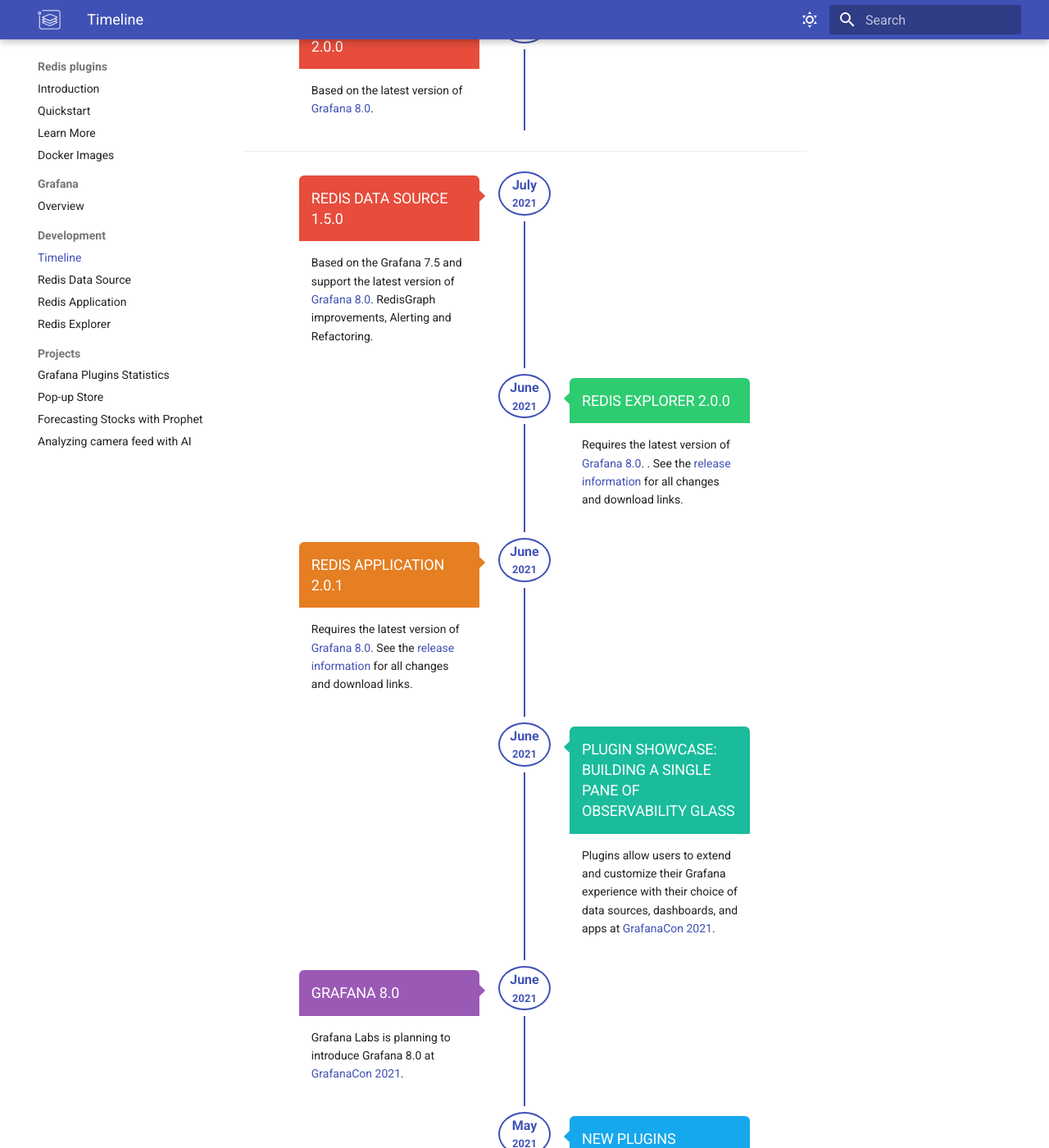
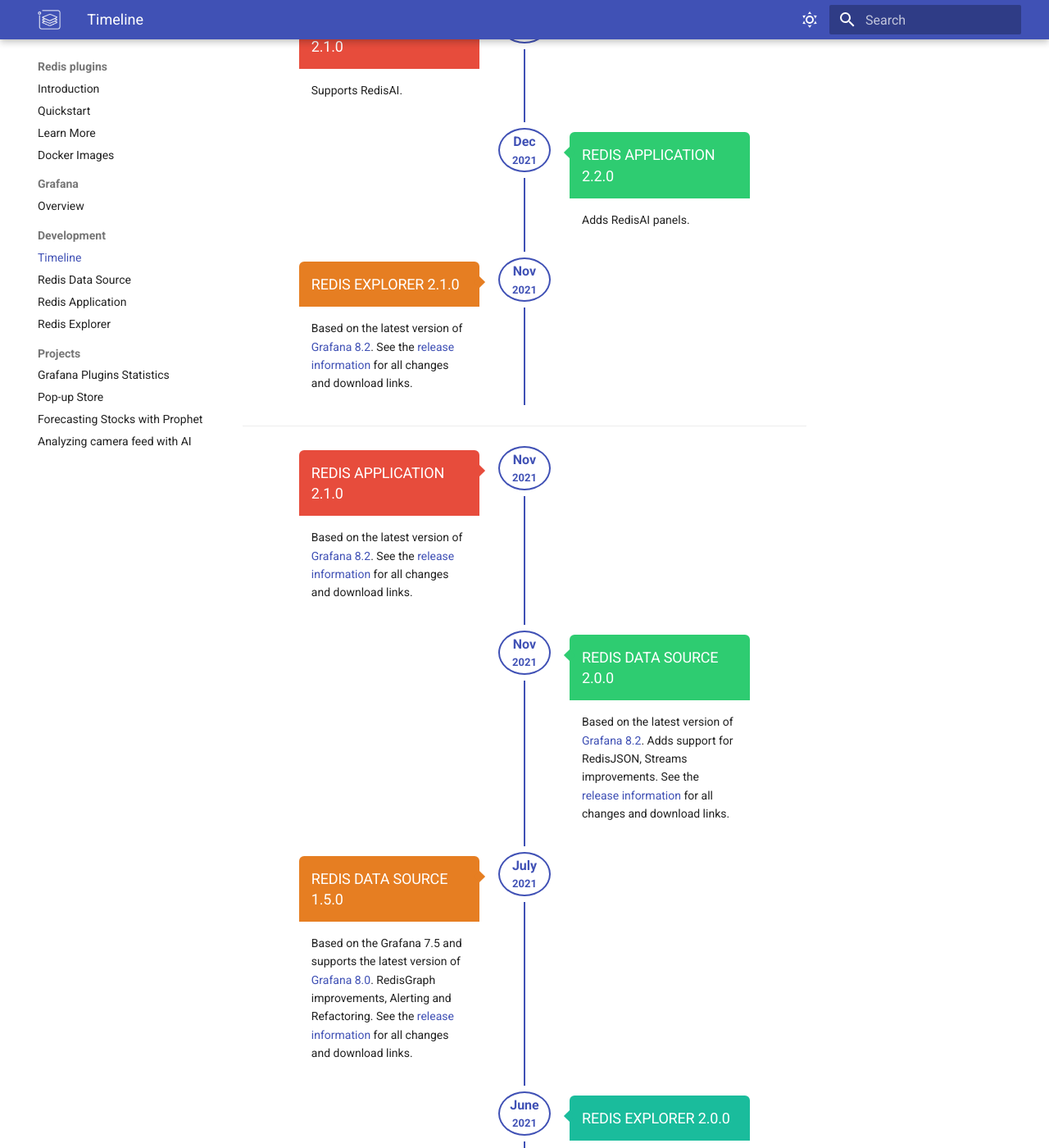
Before and after one commit to RedisGrafana/RedisGrafana, an MkDocs documentation site: the page built from docs/timeline.md, in a window 1280 px wide and 1400 px high, scrolled down 229 px. Shown: the whole window at 82% size. Built offline with MkDocs 1.6.1 and Material for MkDocs 9.7.7, drawn with Linux system fonts in a browser that asks for light colours.

Commit message:
Update Timeline and add Demo (#93)

```diff
--- a/docs/overrides/content/dates.html
+++ b/docs/overrides/content/dates.html
@@ -155,16 +155,41 @@
   <article>
     <div class="inner">
       <span class="date">
-        <span class="month">Oct</span>
+        <span class="month">Dec</span>
         <span class="year">2021</span>
       </span>
-      <h2>Redis Data Source 2.0.0</h2>
+      <h2>Redis Data Source 2.1.0</h2>
+      <p>Supports RedisAI.</p>
+    </div>
+  </article>
+  <article>
+    <div class="inner">
+      <span class="date">
+        <span class="month">Dec</span>
+        <span class="year">2021</span>
+      </span>
+      <h2>Redis Application 2.2.0</h2>
+      <p>Adds RedisAI panels.</p>
+    </div>
+  </article>
+  <article>
+    <div class="inner">
+      <span class="date">
+        <span class="month">Nov</span>
+        <span class="year">2021</span>
+      </span>
+      <h2>Redis Explorer 2.1.0</h2>
       <p>
         Based on the latest version of
         <a
-          href="https://grafana.com/docs/grafana/latest/whatsnew/whats-new-in-v8-0/"
-          >Grafana 8.0</a
-        >.
+          href="https://grafana.com/docs/grafana/latest/whatsnew/whats-new-in-v8-2/"
+          >Grafana 8.2</a
+        >. See the
+        <a
+          href="https://github.com/RedisGrafana/grafana-redis-explorer/releases/tag/v2.0.0"
+          >release information</a
+        >
+        for all changes and download links.
       </p>
     </div>
   </article>
@@ -176,16 +201,63 @@
   <article>
     <div class="inner">
       <span class="date">
+        <span class="month">Nov</span>
+        <span class="year">2021</span>
+      </span>
+      <h2>Redis Application 2.1.0</h2>
+      <p>
+        Based on the latest version of
+        <a
+          href="https://grafana.com/docs/grafana/latest/whatsnew/whats-new-in-v8-2/"
+          >Grafana 8.2</a
+        >. See the
+        <a
+          href="https://github.com/RedisGrafana/grafana-redis-app/releases/tag/v2.1.0"
+          >release information</a
+        >
+        for all changes and download links.
+      </p>
+    </div>
+  </article>
+  <article>
+    <div class="inner">
+      <span class="date">
+        <span class="month">Nov</span>
+        <span class="year">2021</span>
+      </span>
+      <h2>Redis Data Source 2.0.0</h2>
+      <p>
+        Based on the latest version of
+        <a
+          href="https://grafana.com/docs/grafana/latest/whatsnew/whats-new-in-v8-2/"
+          >Grafana 8.2</a
+        >. Adds support for RedisJSON, Streams improvements. See the
+        <a
+          href="https://github.com/RedisGrafana/grafana-redis-datasource/releases/tag/v2.0.0"
+          >release information</a
+        >
+        for all changes and download links.
+      </p>
+    </div>
+  </article>
+  <article>
+    <div class="inner">
+      <span class="date">
         <span class="month">July</span>
         <span class="year">2021</span>
       </span>
       <h2>Redis Data Source 1.5.0</h2>
       <p>
-        Based on the Grafana 7.5 and support the latest version of
+        Based on the Grafana 7.5 and supports the latest version of
         <a
           href="https://grafana.com/docs/grafana/latest/whatsnew/whats-new-in-v8-0/"
           >Grafana 8.0</a
-        >. RedisGraph improvements, Alerting and Refactoring.
+        >. RedisGraph improvements, Alerting and Refactoring. See the
+        <a
+          href="https://github.com/RedisGrafana/grafana-redis-datasource/releases/tag/v1.5.0"
+          >release information</a
+        >
+        for all changes and download links.
       </p>
     </div>
   </article>
@@ -201,7 +273,7 @@
         <a
           href="https://grafana.com/docs/grafana/latest/whatsnew/whats-new-in-v8-0/"
           >Grafana 8.0</a
-        >. . See the
+        >. See the
         <a
           href="https://github.com/RedisGrafana/grafana-redis-explorer/releases/tag/v2.0.0"
           >release information</a
@@ -224,7 +296,7 @@
           >Grafana 8.0</a
         >. See the
         <a
-          href="https://github.com/RedisGrafana/grafana-redis-app/releases/tag/v2.0.0"
+          href="https://github.com/RedisGrafana/grafana-redis-app/releases/tag/v2.0.1"
           >release information</a
         >
         for all changes and download links.
--- a/docs/overrides/content/hero.html
+++ b/docs/overrides/content/hero.html
@@ -141,17 +141,6 @@
       max-width: 61rem;
       margin-right: auto;
       margin-left: auto;
-      padding: 0 0.2rem;
-    }
-
-    .bottom-hr {
-      margin-top: 10px;
-      width: 100%;
-      display: flex;
-      max-width: 61rem;
-      margin-right: auto;
-      margin-left: auto;
-      padding: 0 0.2rem;
     }
 
     .feature-item {
@@ -163,7 +152,12 @@
   .hr {
     border-bottom: 1px solid #eee;
     width: 100%;
-    margin: 20px 0;
+    margin: 60px 0;
+  }
+
+  .bottom-hr {
+    text-align: center;
+    width: 100%;
   }
 
   .text-center {
@@ -229,15 +223,18 @@
           All the increased functionality comes with a more streamlined
           workflow.
         </p>
+        <p>
           <a
             href="intro/"
             title="Introduction"
             class="md-button md-button--primary"
             >Introduction</a
           >
-        <a href="quickstart/" title="Quickstart" class="md-button md-button"
-          >Quickstart</a
+          <a href="https://demo.volkovlabs.io/d/TgibHBv7z/redis-overview" title="Demo Grafana" class="md-button"
+            >Demonstration</a
           >
+          </p>
+        </p>
       </div>
     </div>
   </div>
@@ -321,3 +318,11 @@
     </a>
   </div>
 </div>
+
+<div class="hr"></div>
+
+<div class="bottom-hr">
+  <a target="_blank" href="https://volkovlabs.io">
+    <img src="https://demo.volkovlabs.io/static/bg.png">
+  </a>
+</div>
--- a/mkdocs.yml
+++ b/mkdocs.yml
@@ -134,6 +134,7 @@
           - "Cluster Overview": "redis-explorer/dashboards/overview.md"
           - "Cluster Nodes": "redis-explorer/dashboards/nodes.md"
           - "Cluster Databases": "redis-explorer/dashboards/databases.md"
+  - "-> Demo Grafana <-": "https://demo.volkovlabs.io"
 
 # Extensions
 markdown_extensions:
```
Also changed, not shown: docs/images/redis-plugins.png, 2 other files. Lines whose indentation alone changed are shown as unchanged.
